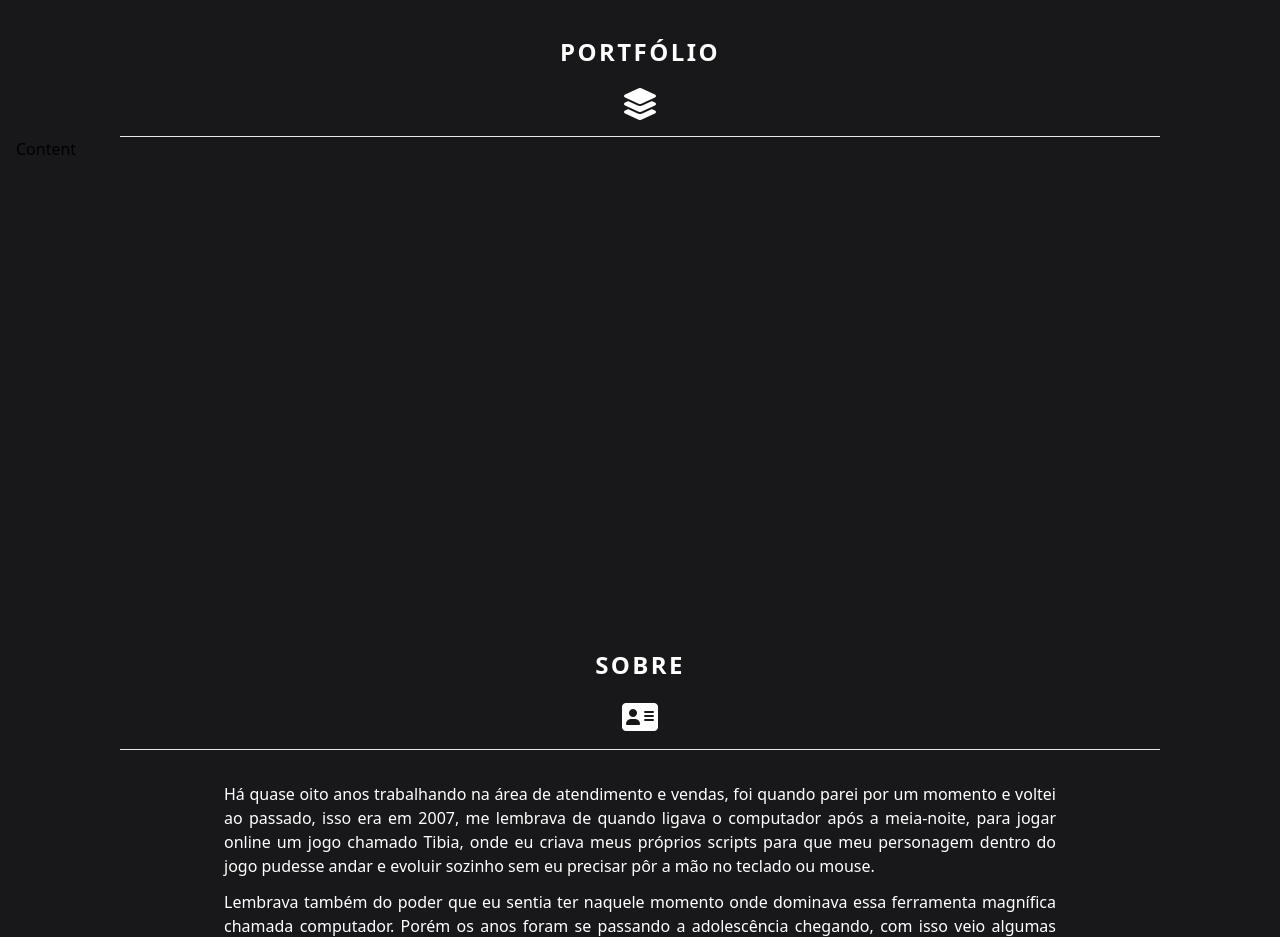
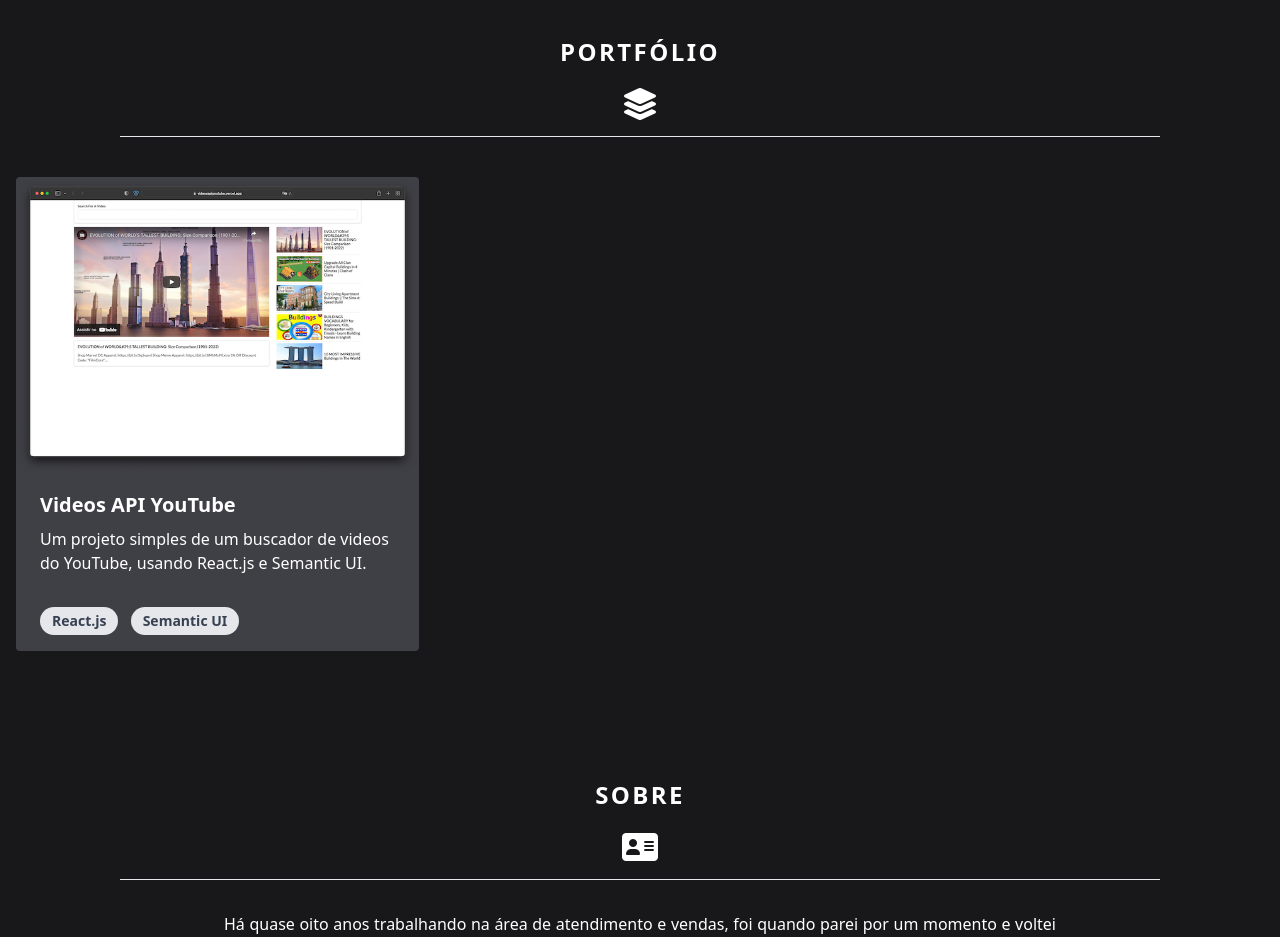
Before and after one commit to mateusmusial/mateusmusial.github.io, a website: page index.html in a window 1280 px wide. Shown: the part 840-1777 px from the top of the page. Drawn offline with Linux system fonts and the light colour scheme.

Commit message:
Portifolio Cards

```diff
--- a/index.html
+++ b/index.html
@@ -125,7 +125,41 @@
           class="fa-solid fa-layer-group fa-2x text-white font-bold mx-auto pt-5"
         ></i>
         <div class="border-b pt-4 w-5/6 mx-auto container"></div>
-        <div class="h-96">Content</div>
+        <div class="container mx-auto">
+          <div
+            class="pt-10 grid grid-cols-1 sm:grid-cols-1 md:grid-cols-3 lg:grid-cols-3 xl:grid-cols-3 gap-5"
+          >
+            <!--Card 1-->
+            <a href="https://videosapiyoutube.vercel.app" target="_blank">
+              <div class="rounded overflow-hidden bg-zinc-700">
+                <img
+                  class="w-full"
+                  src="/img/videos-youtube.png"
+                  alt="Mountain"
+                />
+                <div class="px-6 py-4">
+                  <div class="font-bold text-xl mb-2 text-white">
+                    Videos API YouTube
+                  </div>
+                  <p class="text-white text-base">
+                    Um projeto simples de um buscador de videos do YouTube,
+                    usando React.js e Semantic UI.
+                  </p>
+                </div>
+                <div class="px-6 pt-4 pb-2">
+                  <span
+                    class="inline-block bg-gray-200 rounded-full px-3 py-1 text-sm font-semibold text-gray-700 mr-2 mb-2"
+                    >React.js</span
+                  >
+                  <span
+                    class="inline-block bg-gray-200 rounded-full px-3 py-1 text-sm font-semibold text-gray-700 mr-2 mb-2"
+                    >Semantic UI</span
+                  >
+                </div>
+              </div>
+            </a>
+          </div>
+        </div>
       </div>
       <div
         id="about"
```
Also changed, not shown: css/output.css, img/videos-youtube.png (added).
